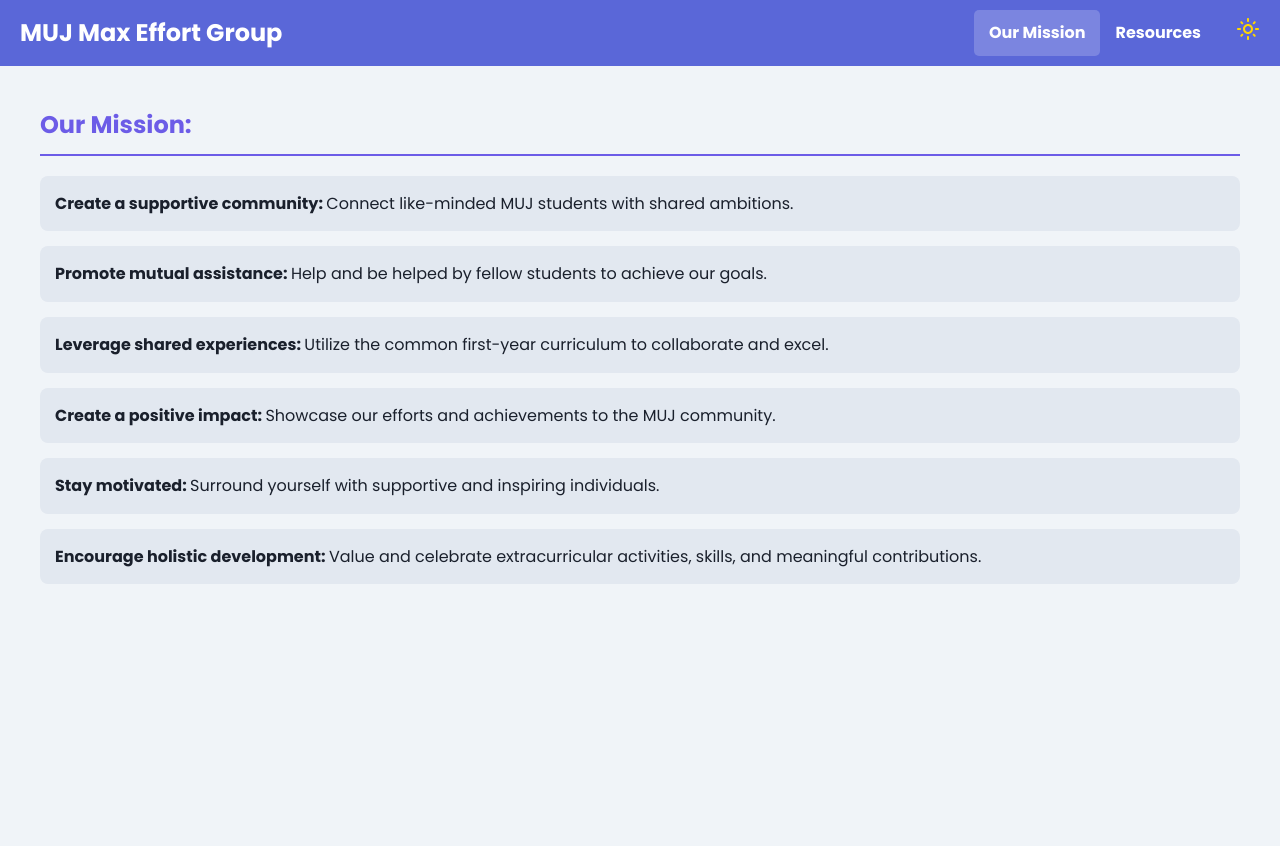
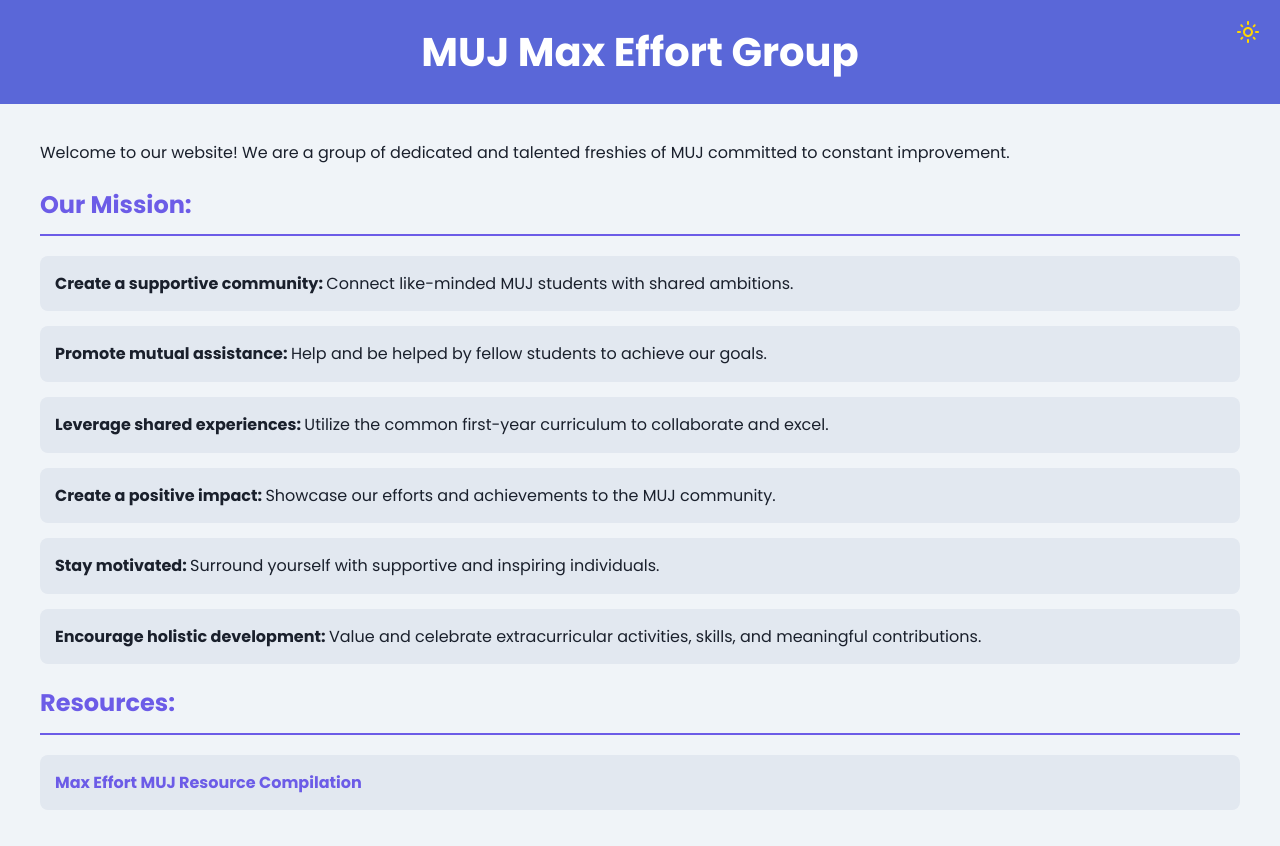
Before and after one commit to AetosDios301/MUJ-Maximum-Effort-Group, a plain HTML site: page maxeffort.html in a window 1280 px wide. Before the commit the page ends 800 px from the top, so only its background shows below. Drawn offline with Linux system fonts and the light colour scheme.

Commit message:
reverted to the centered title version

```diff
--- a/maxeffort.html
+++ b/maxeffort.html
@@ -32,44 +32,56 @@
         header {
             background-color: var(--header-bg);
             color: white;
-            padding: 10px 20px;
-            display: flex;
-            justify-content: space-between;
-            align-items: center;
+            text-align: center;
+            padding: 20px 0;
+            position: relative;
         }
 
         h1 {
             margin: 0;
-            font-size: 1.5em;
+            font-size: 2.5em;
             font-weight: 700;
         }
 
-        .nav-and-toggle {
-            display: flex;
-            align-items: center;
+        h2 {
+            color: var(--accent-color);
+            border-bottom: 2px solid var(--accent-color);
+            padding-bottom: 10px;
+            font-weight: 700;
         }
 
-        .tab-navigator {
-            display: flex;
-            margin-right: 20px;
+        ul {
+            list-style-type: none;
+            padding-left: 0;
         }
 
-        .tab-navigator a {
-            color: white;
-            text-decoration: none;
-            padding: 10px 15px;
-            border-radius: 5px;
-            transition: background-color 0.3s;
+        li {
+            margin-bottom: 15px;
+            padding: 15px;
+            background-color: var(--secondary-bg);
+            border-radius: 8px;
+            transition: transform 0.2s, box-shadow 0.2s;
         }
 
-        .tab-navigator a:hover,
-        .tab-navigator a.active {
-            background-color: rgba(255, 255, 255, 0.2);
+        li:hover {
+            transform: translateY(-5px);
+            box-shadow: 0 4px 6px rgba(0, 0, 0, 0.1);
+        }
+
+        a {
+            color: var(--accent-color);
+            text-decoration: none;
+            font-weight: bold;
+        }
+
+        a:hover {
+            text-decoration: underline;
         }
 
         .toggle-container {
-            display: flex;
-            align-items: center;
+            position: absolute;
+            top: 20px;
+            right: 20px;
         }
 
         #darkModeToggle {
@@ -115,51 +127,10 @@
             --header-bg: #1a1a1a;
             --accent-color: #a29bfe;
         }
-
-        h2 {
-            color: var(--accent-color);
-            border-bottom: 2px solid var(--accent-color);
-            padding-bottom: 10px;
-            font-weight: 700;
-        }
-
-        ul {
-            list-style-type: none;
-            padding-left: 0;
-        }
-
-        li {
-            margin-bottom: 15px;
-            padding: 15px;
-            background-color: var(--secondary-bg);
-            border-radius: 8px;
-            transition: transform 0.2s, box-shadow 0.2s;
-        }
-
-        li:hover {
-            transform: translateY(-5px);
-            box-shadow: 0 4px 6px rgba(0, 0, 0, 0.1);
-        }
-
-        a {
-            color: var(--accent-color);
-            text-decoration: none;
-            font-weight: bold;
-        }
-
-        a:hover {
-            text-decoration: underline;
-        }
     </style>
 </head>
 <body>
     <header>
-        <h1>MUJ Max Effort Group</h1>
-        <div class="nav-and-toggle">
-            <nav class="tab-navigator">
-                <a href="#mission" class="active">Our Mission</a>
-                <a href="#resources">Resources</a>
-            </nav>
         <div class="toggle-container">
             <label for="darkModeToggle">
                 <input type="checkbox" id="darkModeToggle">
@@ -171,11 +142,10 @@
                 </svg>
             </label>
         </div>
-        </div>
+        <h1>MUJ Max Effort Group</h1>
     </header>
-
     <div class="container">
-        <section id="mission">
+        <p>Welcome to our website! We are a group of dedicated and talented freshies of MUJ committed to constant improvement.</p>
         <h2>Our Mission:</h2>
         <ul>
             <li><strong>Create a supportive community: </strong> Connect like-minded MUJ students with shared ambitions.</li>
@@ -185,16 +155,11 @@
             <li><strong>Stay motivated: </strong>Surround yourself with supportive and inspiring individuals.</li>
             <li><strong>Encourage holistic development: </strong>Value and celebrate extracurricular activities, skills, and meaningful contributions.</li>
         </ul>
-        </section>
-
-        <section id="resources">
         <h2>Resources:</h2>
         <ul>
             <li><a href="https://docs.google.com/document/d/1cFBmSqp_kCpo9TF7k7Hxj7psnrGGwN9F7j9f1MP2SZA/edit#heading=h.t7rn6nosi5xx" target="_blank" rel="noopener noreferrer"><strong>Max Effort MUJ Resource Compilation</strong></a></li>
         </ul>
-        </section>
     </div>
-
     <script>
         const darkModeToggle = document.getElementById('darkModeToggle');
         const body = document.body;
@@ -202,28 +167,6 @@
         darkModeToggle.addEventListener('change', () => {
             body.classList.toggle('dark-mode');
         });
-
-        // Simple tab navigation
-        const tabLinks = document.querySelectorAll('.tab-navigator a');
-        const sections = document.querySelectorAll('.container > section');
-
-        tabLinks.forEach(link => {
-            link.addEventListener('click', (e) => {
-                e.preventDefault();
-                const targetId = link.getAttribute('href').substring(1);
-
-                sections.forEach(section => {
-                    section.style.display = section.id === targetId ? 'block' : 'none';
-                });
-
-                tabLinks.forEach(l => l.classList.remove('active'));
-                link.classList.add('active');
-            });
-        });
-
-        // Show the first section by default
-        sections[0].style.display = 'block';
-        sections[1].style.display = 'none';
     </script>
 </body>
 </html>
```
Lines whose indentation alone changed are shown as unchanged.
